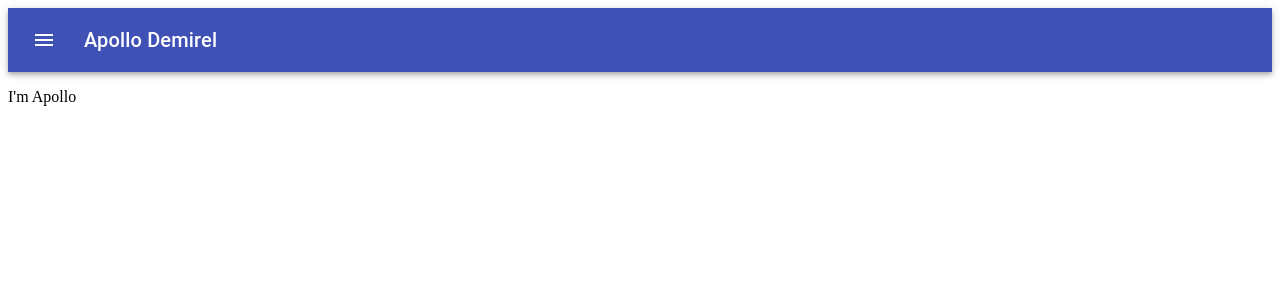
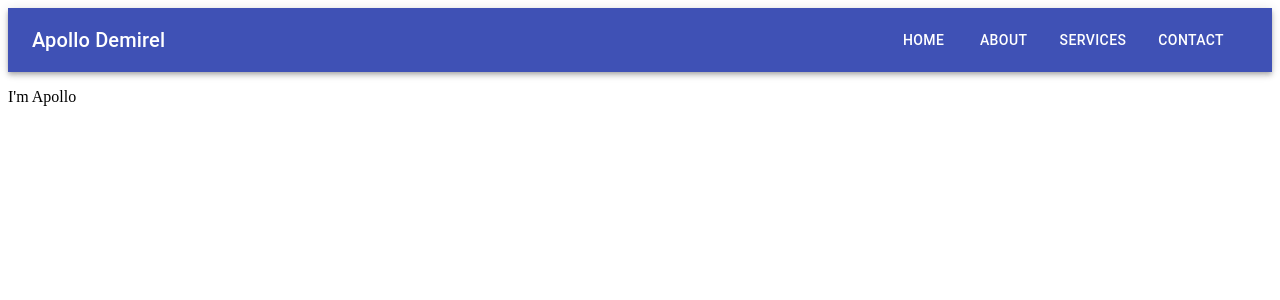
Before and after one commit to demiapollo/react-portfolio2, a React (Create React App) app: page / in a window 1280 px wide. Shown: the top 300 px of the page. Built offline with nearby package versions, Linux system fonts and the light colour scheme.

Commit message:
bugs fixed

```diff
--- a/src/components/Header.js
+++ b/src/components/Header.js
@@ -1,83 +1,75 @@
-import React from "react";
-import { makeStyles } from "@material-ui/core/styles";
+import React from 'react';
+import { makeStyles } from '@material-ui/core/styles';
 import {
   AppBar,
   Toolbar,
-  IconButton,
   Typography,
-  Drawer,
-  List,
-  ListItem,
-  ListItemText,
-} from "@material-ui/core";
-import MenuIcon from "@material-ui/icons/Menu";
+  Button,
+} from '@material-ui/core';
 
 const useStyles = makeStyles((theme) => ({
   root: {
     flexGrow: 1,
   },
-  menuButton: {
-    marginRight: theme.spacing(2),
-  },
   title: {
     flexGrow: 1,
   },
-  drawer: {
-    width: 200,
+  navbarItem: {
+    marginRight: theme.spacing(2),
+  },
+  selected: {
+    backgroundColor: theme.palette.primary.main,
+    color: theme.palette.primary.contrastText,
   },
 }));
 
-function Header() {
+const Header = () => {
   const classes = useStyles();
-  const [drawerOpen, setDrawerOpen] = React.useState(false);
+  const [selectedItem, setSelectedItem] = React.useState('');
 
-  const toggleDrawer = () => {
-    setDrawerOpen(!drawerOpen);
+  const handleItemClick = (item) => {
+    setSelectedItem(item);
   };
 
   return (
     <div className={classes.root}>
       <AppBar position="static">
         <Toolbar>
-          <IconButton
-            edge="start"
-            className={classes.menuButton}
-            color="inherit"
-            aria-label="menu"
-            onClick={toggleDrawer}
-          >
-            <MenuIcon />
-          </IconButton>
           <Typography variant="h6" className={classes.title}>
             Apollo Demirel
           </Typography>
+          <Button
+            className={`${classes.navbarItem} ${selectedItem === 'About Me' ? classes.selected : ''}`}
+            onClick={() => handleItemClick('Home')}
+            color='inherit'
+          >
+            Home
+          </Button>
+          <Button
+            className={`${classes.navbarItem} ${selectedItem === 'Portfolio' ? classes.selected : ''}`}
+            onClick={() => handleItemClick('About')}
+            color='inherit'
+          >
+            About
+          </Button>
+          <Button
+            className={`${classes.navbarItem} ${selectedItem === 'Resume' ? classes.selected : ''}`}
+            onClick={() => handleItemClick('Services')}
+            color='inherit'
+          >
+            Services
+          </Button>
+          <Button
+            className={`${classes.navbarItem} ${selectedItem === 'Contact' ? classes.selected : ''}`}
+            onClick={() => handleItemClick('Contact')}
+            color='inherit'
+          >
+            Contact
+          </Button>
         </Toolbar>
       </AppBar>
-      <Drawer anchor="left" open={drawerOpen} onClose={toggleDrawer} >
-        <div
-          className={classes.drawer}
-          role="presentation"
-          onClick={toggleDrawer}
-          onKeyDown={toggleDrawer}
-        >
-          <List>
-            <ListItem button>
-              <ListItemText primary="About Me" />
-            </ListItem>
-            <ListItem button>
-              <ListItemText primary="Portfolio" />
-            </ListItem>
-            <ListItem button>
-              <ListItemText primary="Resume" />
-            </ListItem>
-            <ListItem button>
-              <ListItemText primary="Contact" />
-            </ListItem>
-          </List>
-        </div>
-      </Drawer>
     </div>
   );
-}
+};
 
 export default Header;
```
